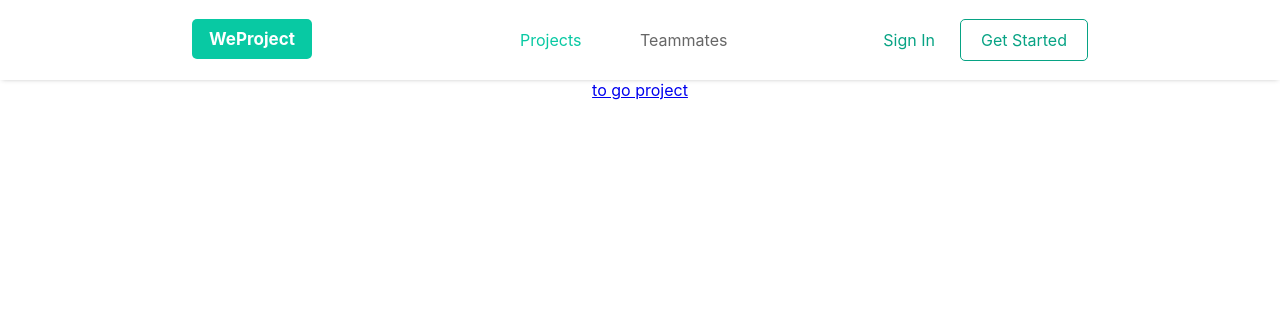
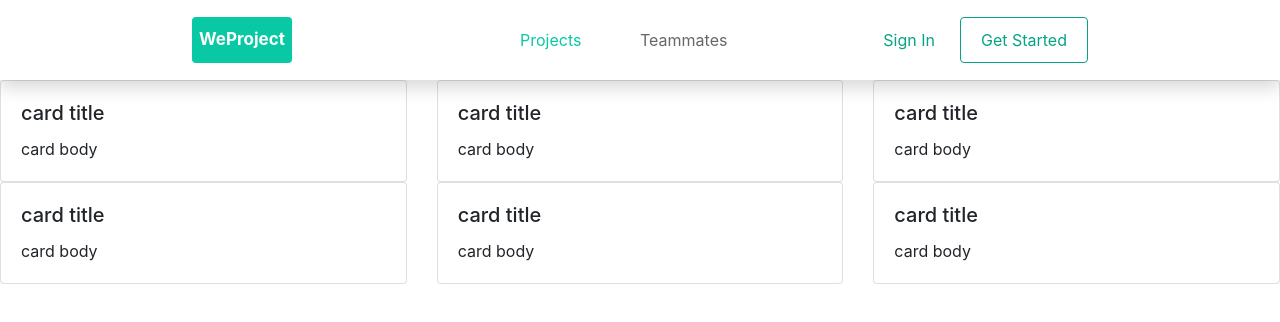
Before and after one commit to cuiboyuan/weproject, a React (Create React App) app: page / in a window 1280 px wide. Shown: the top 322 px of the page. Built offline with nearby package versions, Linux system fonts and the light colour scheme.

Commit message:
save changes

```diff
--- a/package.json
+++ b/package.json
@@ -3,10 +3,13 @@
   "version": "0.1.0",
   "private": true,
   "dependencies": {
+    "@material-ui/core": "^4.11.3",
     "@testing-library/jest-dom": "^5.11.4",
     "@testing-library/react": "^11.1.0",
     "@testing-library/user-event": "^12.1.10",
+    "bootstrap": "^4.6.0",
     "react": "^17.0.1",
+    "react-bootstrap": "^1.4.3",
     "react-dom": "^17.0.1",
     "react-icons": "^4.2.0",
     "react-router-dom": "^5.2.0",
--- /dev/null
+++ b/src/components/SimpleCard/singleCard.js
@@ -0,0 +1,25 @@
+import { CardDeck } from "react-bootstrap";
+import Card from 'react-bootstrap/Card';
+import React, { Component } from 'react'
+import reactDom from 'react-dom'
+
+export default class SimpleCard extends Component {
+
+
+    render() {
+        const {projectName, projectDiscription} = this.props;
+
+        return (
+        <reactDom>
+            <Card>
+                <Card.Title>
+                    {projectName}
+                </Card.Title>
+                <Card.Body>
+                    {projectDiscription}
+                </Card.Body>
+            </Card>
+        </reactDom>
+        )
+    }
+}
--- a/src/page/project_browser/index.js
+++ b/src/page/project_browser/index.js
@@ -1,13 +1,82 @@
 import React, { Component } from "react";
 
 import "./style.css";
+import SimpleCard from "../../components/SimpleCard/singleCard.js";
+import CardGroup from 'react-bootstrap/CardGroup';
+import { CardDeck } from "react-bootstrap";
+import Card from 'react-bootstrap/Card';
+import 'bootstrap/dist/css/bootstrap.min.css';
+import reactDom from "react-dom";
+export default class ProjectBrowser extends Component {
+  render() {
+    return (
+      // <div style={{ width: "100%", display: "flex", justifyContent: "center" }}>
+      // 	<a href="/project">to go project</a>
+      // </div>
+<reactDom>
+<CardDeck>
+  <Card>
+    <Card.Body>
+      <Card.Title>card title</Card.Title>
+      <Card.Text>
+		card body
+      </Card.Text>
+    </Card.Body>
+  </Card>
 
-export default class ProjectBrowser extends Component {
-	render() {
-		return (
-			<div style={{ width: "100%", display: "flex", justifyContent: "center" }}>
-				<a href="/project">to go project</a>
-			</div>
-		);
-	}
+
+  <Card>
+    <Card.Body>
+      <Card.Title>card title</Card.Title>
+      <Card.Text>
+		card body
+      </Card.Text>
+    </Card.Body>
+  </Card>
+
+
+  <Card>
+    <Card.Body>
+      <Card.Title>card title</Card.Title>
+      <Card.Text>
+		card body
+      </Card.Text>
+    </Card.Body>
+  </Card>
+
+</CardDeck>
+<CardDeck>
+  <Card>
+    <Card.Body>
+      <Card.Title>card title</Card.Title>
+      <Card.Text>
+		card body
+      </Card.Text>
+    </Card.Body>
+  </Card>
+
+
+  <Card>
+    <Card.Body>
+      <Card.Title>card title</Card.Title>
+      <Card.Text>
+		card body
+      </Card.Text>
+    </Card.Body>
+  </Card>
+
+
+  <Card>
+    <Card.Body>
+      <Card.Title>card title</Card.Title>
+      <Card.Text>
+		card body
+      </Card.Text>
+    </Card.Body>
+  </Card>
+
+</CardDeck>
+</reactDom>
+    );
+  }
 }
```
Also changed, not shown: src/components/SearchBar/SearchBar.js (added, +11 -0 lines), 1 other file (tests, documents, lock files or other folders).
